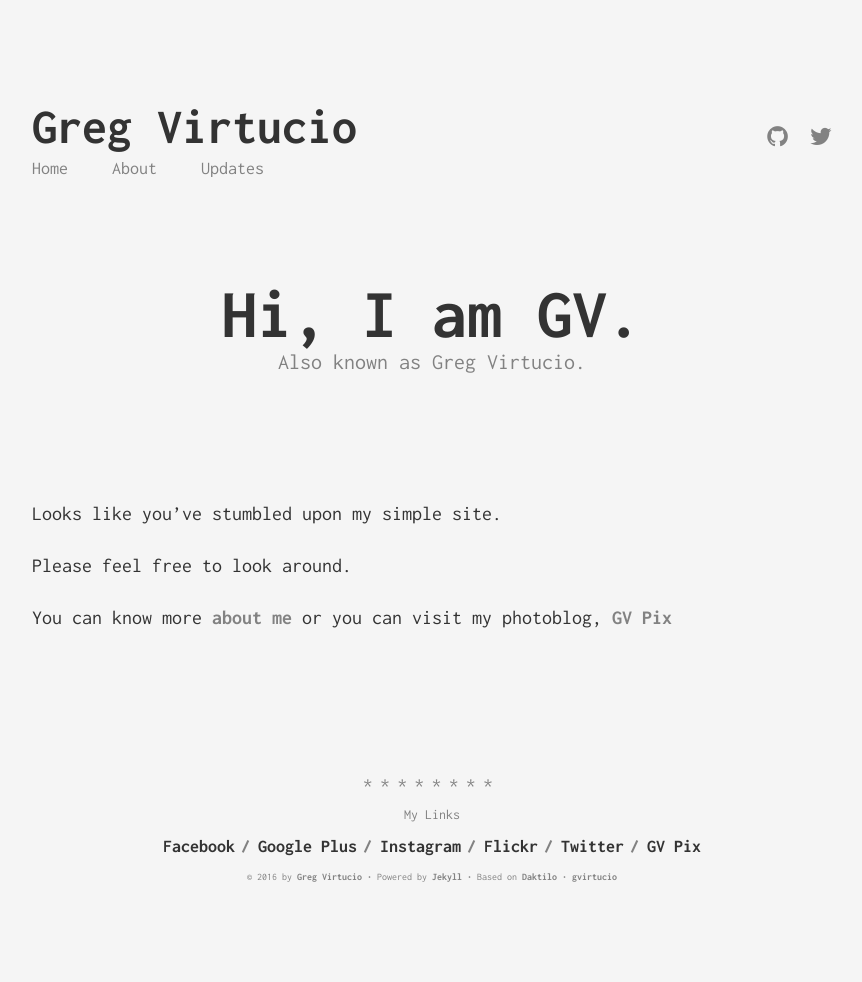
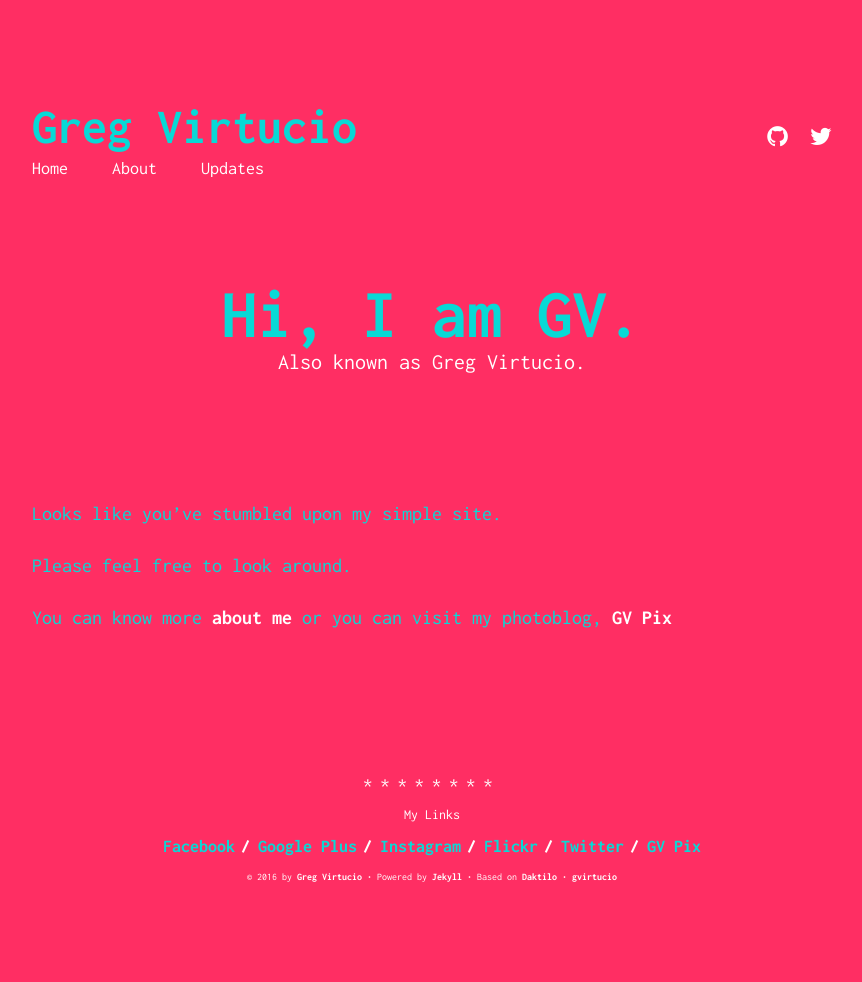
Before and after one commit to mayarichman/gvirtucio.github.io, a Jekyll site: the page built from index.md, in a window 1280 px wide. Shown: the whole page, without its empty margins (208-1070 px from the left). Built offline with Jekyll 4.4.1, drawn with Linux system fonts in a browser that asks for light colours.

Commit message:
Update main.scss

```diff
--- a/css/main.scss
+++ b/css/main.scss
@@ -6,9 +6,9 @@ sitemap:
 @charset "utf-8";
 
 /* =Colors */
-$dorian: #F5F5F5;
-$iron: #333333;
-$cloudy: #828282;
+$dorian: #FF2E63;
+$iron: #08D9D6;
+$cloudy: #FFF;
 
 @import
     "mixins",
```
